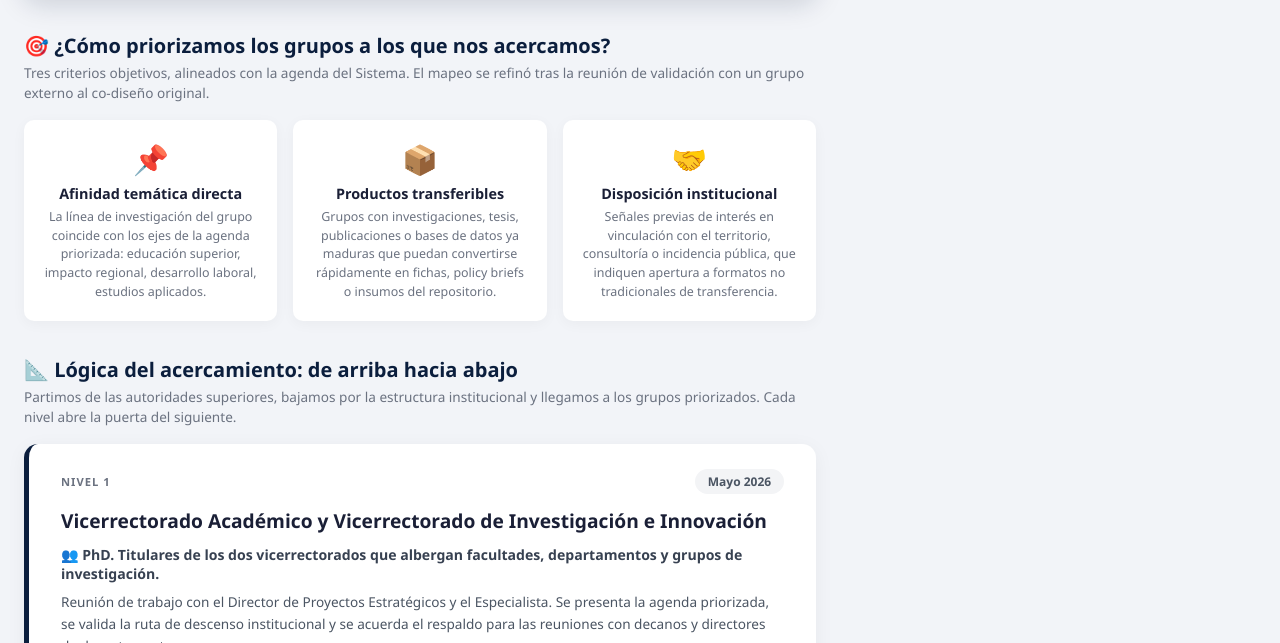
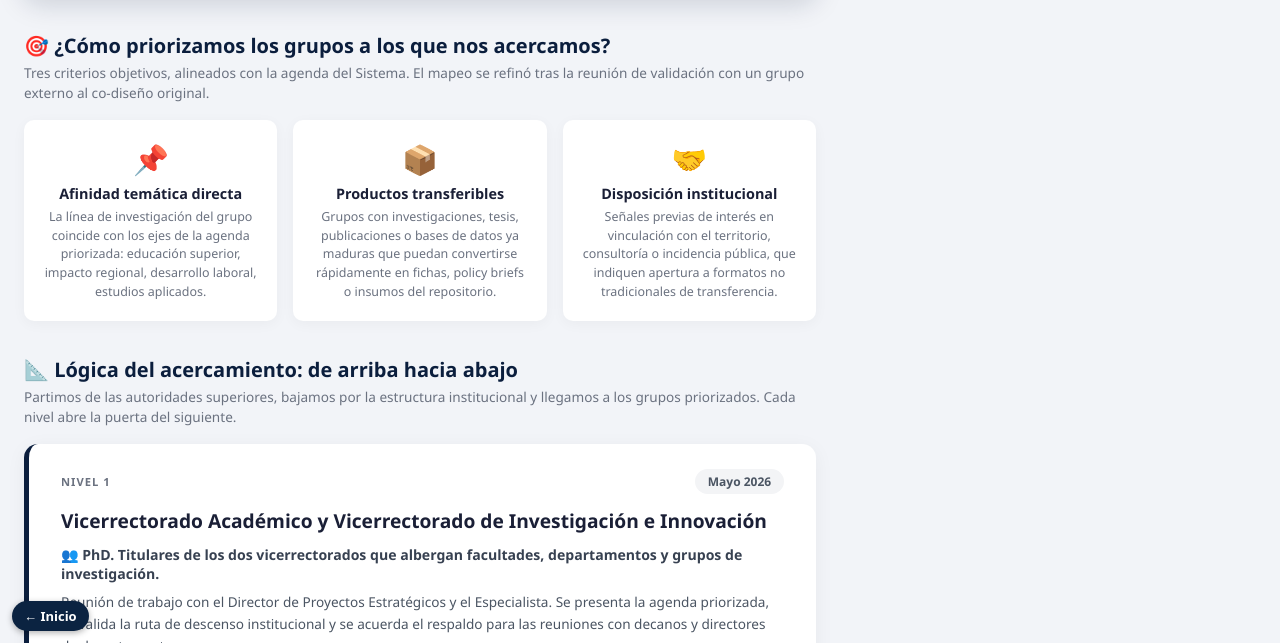
Before and after one commit to MichelleLuzA/ucuenca-sabe, a plain HTML site: page visualizacion/20260611_hoja_de_ruta_acercamiento_investigadores.html in a window 1280 px wide. Shown: the part 157-800 px from the top of the page. Drawn offline with Linux system fonts and the light colour scheme.

Commit message:
AGREGADO BOTON VOLVER

```diff
--- a/visualizacion/20260611_hoja_de_ruta_acercamiento_investigadores.html
+++ b/visualizacion/20260611_hoja_de_ruta_acercamiento_investigadores.html
@@ -285,6 +285,7 @@
     </style>
 </head>
 <body>
+    <a href="index.html" style="position:fixed;left:12px;bottom:12px;z-index:9999;background:#0B2341;color:#fff;padding:6px 12px;border-radius:999px;font:600 13px system-ui,sans-serif;text-decoration:none;box-shadow:0 2px 6px rgba(0,0,0,.3)">← Inicio</a>
 
     <div class="container">
 
```
Also changed, not shown: visualizacion/MVP_dashboard_empleabilidad.html (+1 -0 lines), visualizacion/mapa_investigacion.html (+1 -0 lines), visualizacion/noticias_economia_dashboard.html (+1 -0 lines), visualizacion/presentaci_n_ejecutiva_arquitecturamedallon.html (+1 -0 lines).
